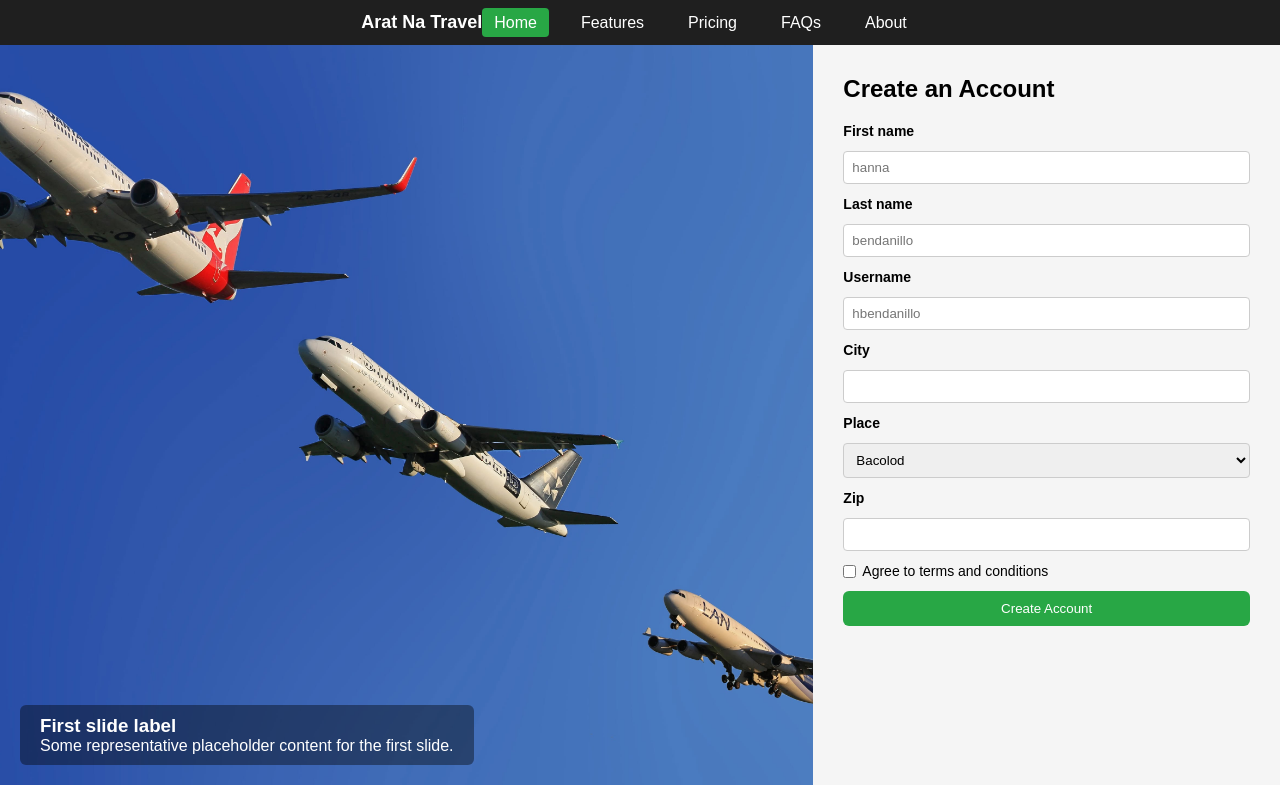
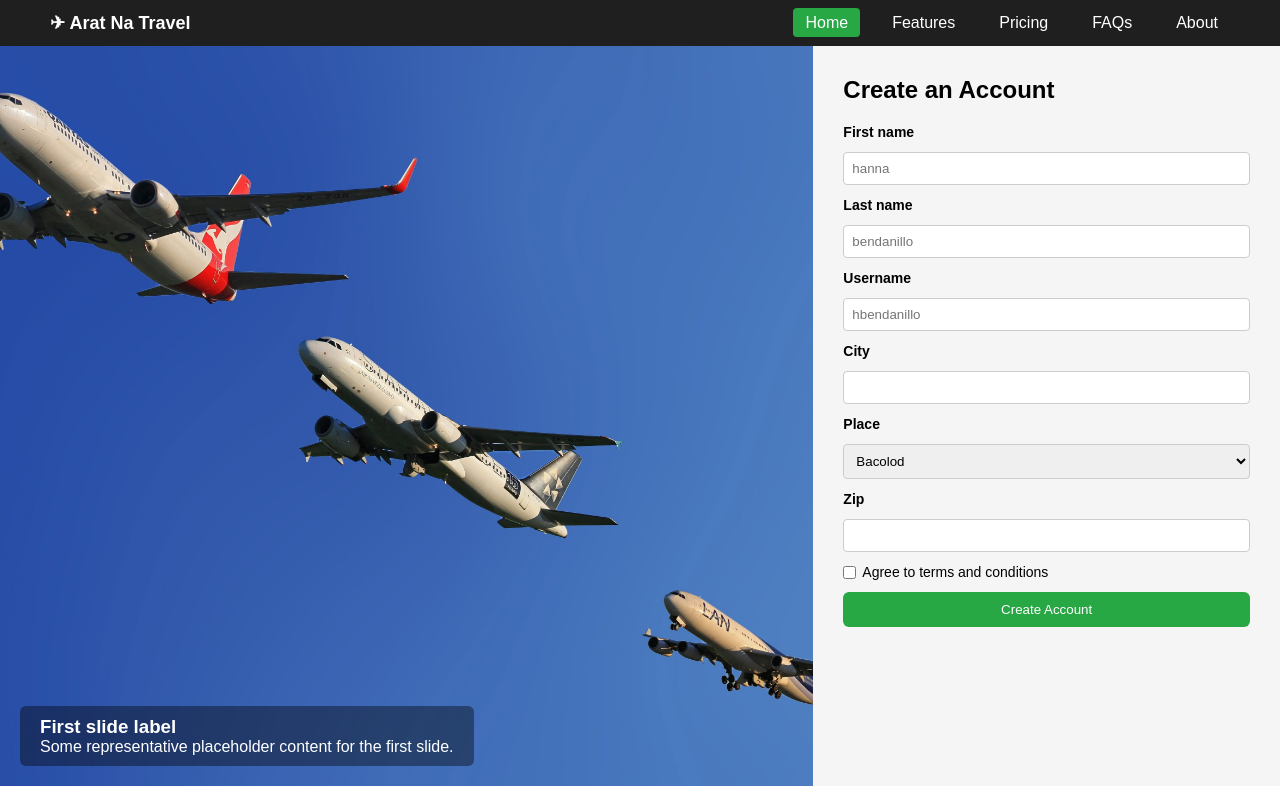
Before and after one commit to hbendanillo/hbendanillo.github.io, a plain HTML site: page prelim/index.html in a window 1280 px wide. Shown: the top 800 px of the page. Drawn offline with Linux system fonts and the light colour scheme.

Commit message:
Add files via upload

```diff
--- a/prelim/index.html
+++ b/prelim/index.html
@@ -10,7 +10,7 @@
 
 
   <nav class="navbar">
-    <div class="logo"> Arat Na Travel</div>
+    <div class="logo">✈ Arat Na Travel</div>
     <ul class="nav-links">
       <li><a href="#" class="active">Home</a></li>
       <li><a href="#">Features</a></li>
--- a/prelim/style.css
+++ b/prelim/style.css
@@ -1,14 +1,13 @@
 * {
   margin: 0;
   padding: 0;
-  box-sizing: border-box;
   font-family: Arial, sans-serif;
 }
 
 
 .navbar {
   display: flex;
-  justify-content: center;
+  justify-content: space-between;
   align-items: center;
   background: #1f1f1f;
   padding: 12px 50px;
```
